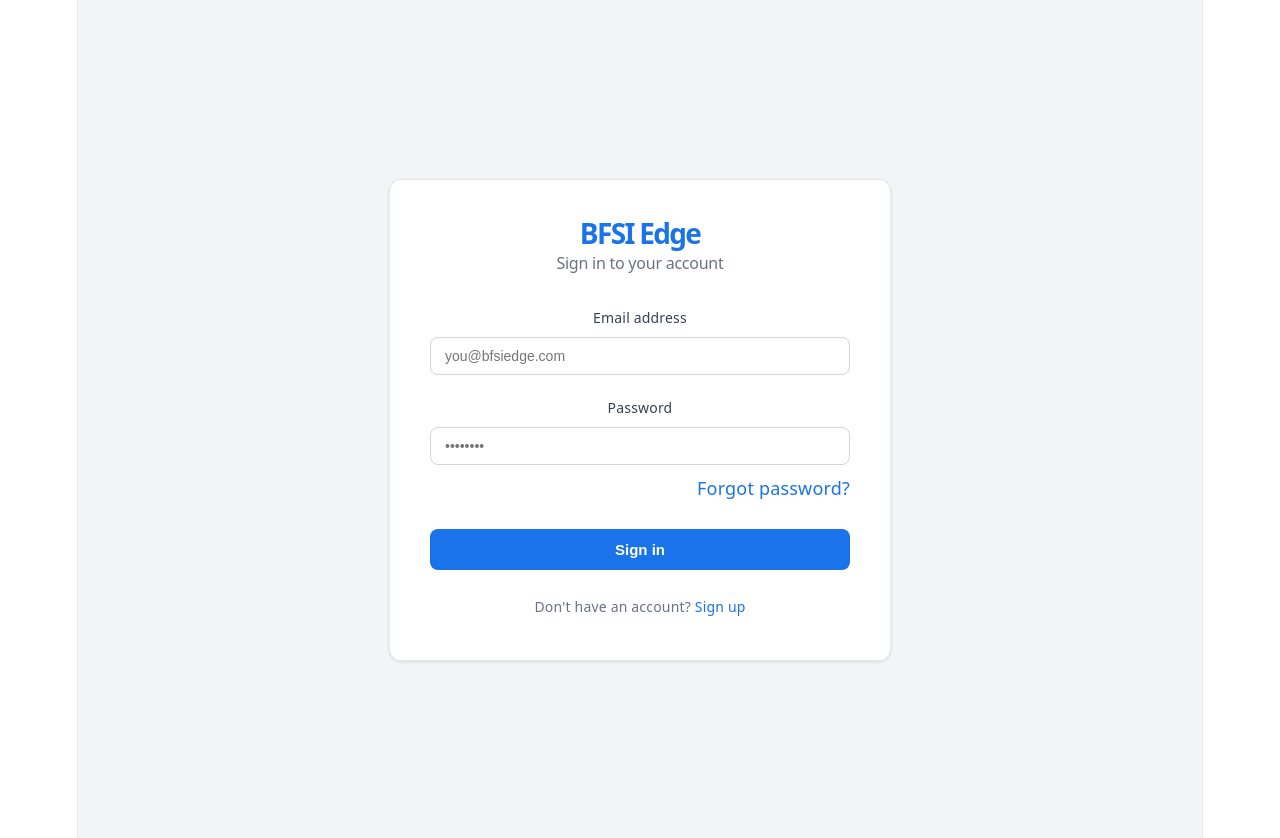
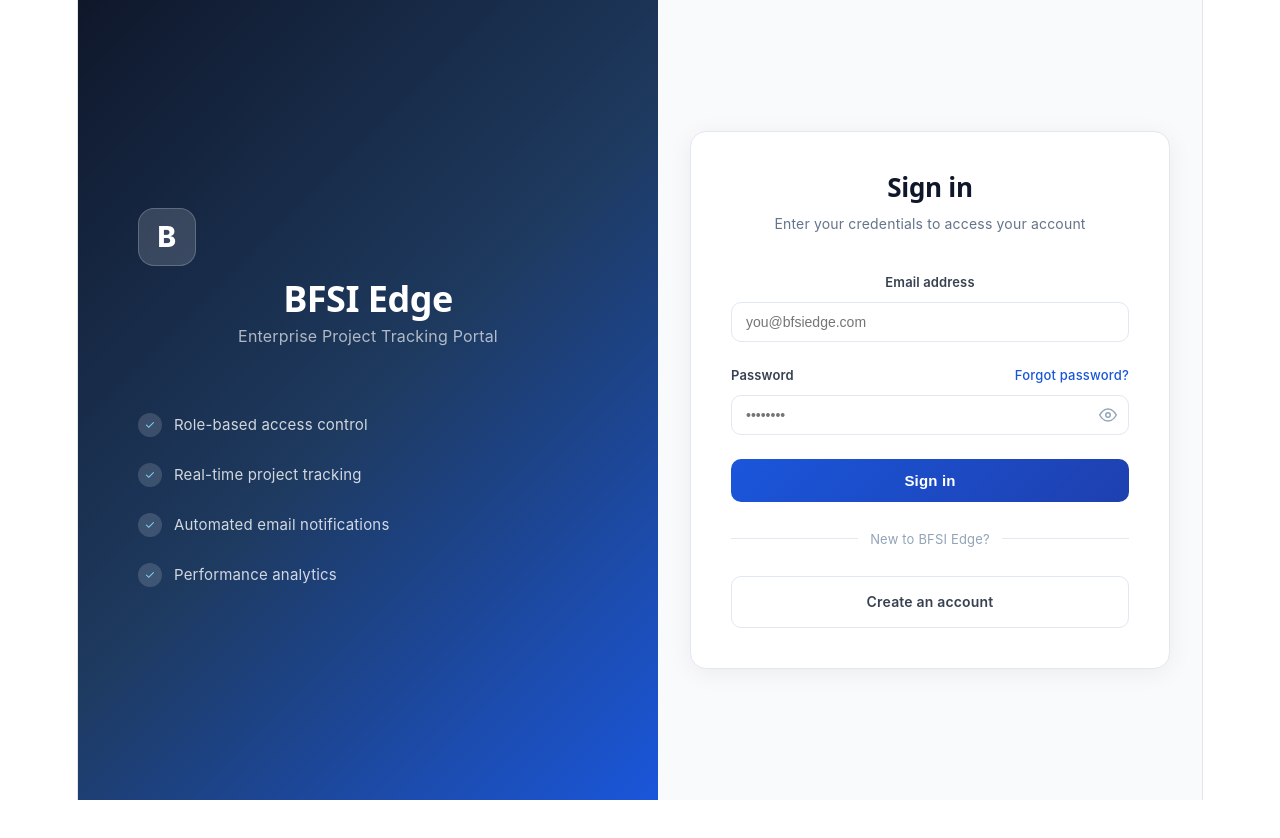
Before and after one commit to Pragat28/work360, a React app in the folder frontend/: page / in a window 1280 px wide. After the commit the page ends 800 px from the top, so only its background shows below. Built offline with nearby package versions, Linux system fonts and the light colour scheme; the HTML template or start-up script is replaced by a standard one.

Commit message:
Update LoginPage.jsx

```diff
--- a/frontend/src/pages/LoginPage.jsx
+++ b/frontend/src/pages/LoginPage.jsx
@@ -7,6 +7,7 @@ export default function LoginPage() {
   const navigate = useNavigate();
   const [form, setForm] = useState({ email: '', password: '' });
   const [loading, setLoading] = useState(false);
+  const [showPassword, setShowPassword] = useState(false);
 
   const handleChange = (e) => {
     setForm({ ...form, [e.target.name]: e.target.value });
@@ -19,25 +20,72 @@ export default function LoginPage() {
       const res = await loginUser(form);
       localStorage.setItem('token', res.data.token);
       localStorage.setItem('user', JSON.stringify(res.data.user));
-      toast.success('Login successful!');
+      toast.success('Welcome back!');
+      const role = res.data.user.role;
+      const params = new URLSearchParams(window.location.search);
+      const redirect = params.get('redirect');
 
-      // Redirect based on role
-      const role = res.data.user.role;
-      if (role === 'hr_admin') navigate('/pending-users');
-      else navigate('/dashboard');
-
+      if (redirect) navigate(redirect);
+      else if (role === 'hr_admin') navigate('/pending-users');
+      else if (role === 'manager') navigate('/manager/dashboard');
+      else if (role === 'employee') navigate('/employee/dashboard');
     } catch (err) {
-      toast.error(err.response?.data?.message || 'Login failed');
+      const errorMessage = err.response?.data?.message || 'Login failed';
+      if (errorMessage.includes('pending')) {
+        toast('⏳ Your account is pending approval — HR Admin will assign your role and notify you by email!', {
+          duration: 5000, icon: '⏳'
+        });
+      } else {
+        toast.error(errorMessage);
+      }
     } finally {
       setLoading(false);
     }
   };
 
+  const EyeIcon = () => (
+    <svg width="18" height="18" viewBox="0 0 24 24" fill="none" stroke="#94a3b8" strokeWidth="2" strokeLinecap="round" strokeLinejoin="round">
+      <path d="M1 12s4-8 11-8 11 8 11 8-4 8-11 8-11-8-11-8z"/>
+      <circle cx="12" cy="12" r="3"/>
+    </svg>
+  );
+
+  const EyeOffIcon = () => (
+    <svg width="18" height="18" viewBox="0 0 24 24" fill="none" stroke="#94a3b8" strokeWidth="2" strokeLinecap="round" strokeLinejoin="round">
+      <path d="M17.94 17.94A10.07 10.07 0 0 1 12 20c-7 0-11-8-11-8a18.45 18.45 0 0 1 5.06-5.94"/>
+      <path d="M9.9 4.24A9.12 9.12 0 0 1 12 4c7 0 11 8 11 8a18.5 18.5 0 0 1-2.16 3.19"/>
+      <line x1="1" y1="1" x2="23" y2="23"/>
+    </svg>
+  );
+
   return (
-    <div style={styles.container}>
+    <div style={styles.page}>
+      {/* Left Panel */}
+      <div style={styles.leftPanel}>
+        <div style={styles.brandSection}>
+          <div style={styles.logoBox}>
+            <span style={styles.logoText}>B</span>
+          </div>
+          <h1 style={styles.brandName}>BFSI Edge</h1>
+          <p style={styles.brandTagline}>Enterprise Project Tracking Portal</p>
+        </div>
+        <div style={styles.featureList}>
+          {['Role-based access control', 'Real-time project tracking', 'Automated email notifications', 'Performance analytics'].map((f) => (
+            <div key={f} style={styles.featureItem}>
+              <div style={styles.featureCheck}>✓</div>
+              <span style={styles.featureText}>{f}</span>
+            </div>
+          ))}
+        </div>
+      </div>
+
+      {/* Right Panel */}
+      <div style={styles.rightPanel}>
         <div style={styles.card}>
-        <h1 style={styles.title}>BFSI Edge</h1>
-        <h2 style={styles.subtitle}>Sign in to your account</h2>
+          <div style={styles.cardHeader}>
+            <h2 style={styles.cardTitle}>Sign in</h2>
+            <p style={styles.cardSubtitle}>Enter your credentials to access your account</p>
+          </div>
 
           <form onSubmit={handleSubmit} style={styles.form}>
             <div style={styles.field}>
@@ -54,73 +102,158 @@ export default function LoginPage() {
             </div>
 
             <div style={styles.field}>
+              <div style={styles.labelRow}>
                 <label style={styles.label}>Password</label>
+                <Link to="/forgot-password" style={styles.forgotLink}>Forgot password?</Link>
+              </div>
+              <div style={styles.inputWrapper}>
                 <input
-              type="password"
+                  type={showPassword ? 'text' : 'password'}
                   name="password"
                   value={form.password}
                   onChange={handleChange}
                   placeholder="••••••••"
                   required
-              style={styles.input}
+                  style={{...styles.input, paddingRight: '44px'}}
                 />
+                <button
+                  type="button"
+                  onClick={() => setShowPassword(!showPassword)}
+                  style={styles.eyeBtn}
+                >
+                  {showPassword ? <EyeOffIcon /> : <EyeIcon />}
+                </button>
               </div>
-
-          <div style={styles.forgotRow}>
-            <Link to="/forgot-password" style={styles.link}>
-              Forgot password?
-            </Link>
             </div>
 
             <button
               type="submit"
               disabled={loading}
-            style={loading ? {...styles.button, opacity: 0.7} : styles.button}
+              style={loading ? { ...styles.button, opacity: 0.75 } : styles.button}
             >
               {loading ? 'Signing in...' : 'Sign in'}
             </button>
           </form>
 
-        <p style={styles.bottomText}>
-          Don't have an account?{' '}
-          <Link to="/signup" style={styles.link}>Sign up</Link>
-        </p>
+          <div style={styles.divider}>
+            <span style={styles.dividerLine} />
+            <span style={styles.dividerText}>New to BFSI Edge?</span>
+            <span style={styles.dividerLine} />
+          </div>
+
+          <Link to="/signup" style={styles.signupBtn}>
+            Create an account
+          </Link>
+        </div>
       </div>
     </div>
   );
 }
 
 const styles = {
-  container: {
+  page: {
     minHeight: '100vh',
-    background: '#f3f4f6',
+    display: 'flex',
+    fontFamily: '-apple-system, BlinkMacSystemFont, "Segoe UI", Roboto, sans-serif'
+  },
+  leftPanel: {
+    flex: 1,
+    background: 'linear-gradient(135deg, #0f172a 0%, #1e3a5f 50%, #1a56db 100%)',
+    display: 'flex',
+    flexDirection: 'column',
+    justifyContent: 'center',
+    padding: '60px'
+  },
+  brandSection: {
+    marginBottom: '60px'
+  },
+  logoBox: {
+    width: '56px',
+    height: '56px',
+    background: 'rgba(255,255,255,0.15)',
+    borderRadius: '16px',
     display: 'flex',
     alignItems: 'center',
     justifyContent: 'center',
-    padding: '20px'
+    marginBottom: '20px',
+    border: '1px solid rgba(255,255,255,0.2)'
+  },
+  logoText: {
+    fontSize: '28px',
+    fontWeight: '800',
+    color: '#ffffff'
+  },
+  brandName: {
+    fontSize: '36px',
+    fontWeight: '800',
+    color: '#ffffff',
+    margin: '0 0 12px 0',
+    letterSpacing: '-0.5px'
+  },
+  brandTagline: {
+    fontSize: '16px',
+    color: 'rgba(255,255,255,0.65)',
+    margin: 0,
+    lineHeight: '1.5'
+  },
+  featureList: {
+    display: 'flex',
+    flexDirection: 'column',
+    gap: '16px'
+  },
+  featureItem: {
+    display: 'flex',
+    alignItems: 'center',
+    gap: '12px',
+    padding: '4px 0'
+  },
+  featureCheck: {
+    width: '24px',
+    height: '24px',
+    minWidth: '24px',
+    background: 'rgba(255,255,255,0.15)',
+    borderRadius: '50%',
+    display: 'flex',
+    alignItems: 'center',
+    justifyContent: 'center',
+    fontSize: '12px',
+    color: '#7dd3fc',
+    flexShrink: 0
+  },
+  featureText: {
+    fontSize: '15px',
+    color: 'rgba(255,255,255,0.8)'
+  },
+  rightPanel: {
+    width: '480px',
+    background: '#f8fafc',
+    display: 'flex',
+    alignItems: 'center',
+    justifyContent: 'center',
+    padding: '40px 32px'
   },
   card: {
     background: '#ffffff',
-    border: '1px solid #e5e7eb',
-    borderRadius: '12px',
+    borderRadius: '16px',
     padding: '40px',
     width: '100%',
-    maxWidth: '420px',
-    boxShadow: '0 1px 3px rgba(0,0,0,0.1)'
+    border: '1px solid #e2e8f0',
+    boxShadow: '0 4px 24px rgba(0,0,0,0.06)'
   },
-  title: {
-    fontSize: '28px',
+  cardHeader: {
+    marginBottom: '32px'
+  },
+  cardTitle: {
+    fontSize: '26px',
     fontWeight: '700',
-    color: '#1a73e8',
-    textAlign: 'center',
-    margin: '0 0 8px 0'
+    color: '#0f172a',
+    margin: '0 0 8px 0',
+    letterSpacing: '-0.3px'
   },
-  subtitle: {
-    fontSize: '16px',
-    fontWeight: '400',
-    color: '#6b7280',
-    textAlign: 'center',
-    margin: '0 0 32px 0'
+  cardSubtitle: {
+    fontSize: '14px',
+    color: '#64748b',
+    margin: 0
   },
   form: {
     display: 'flex',
@@ -130,46 +263,90 @@ const styles = {
   field: {
     display: 'flex',
     flexDirection: 'column',
-    gap: '6px'
+    gap: '7px'
+  },
+  labelRow: {
+    display: 'flex',
+    justifyContent: 'space-between',
+    alignItems: 'center'
   },
   label: {
-    fontSize: '14px',
-    fontWeight: '500',
-    color: '#374151'
+    fontSize: '13px',
+    fontWeight: '600',
+    color: '#374151',
+    letterSpacing: '0.01em'
+  },
+  forgotLink: {
+    fontSize: '13px',
+    color: '#1a56db',
+    textDecoration: 'none',
+    fontWeight: '500'
+  },
+  inputWrapper: {
+    position: 'relative',
+    display: 'flex',
+    alignItems: 'center'
   },
   input: {
-    padding: '10px 14px',
-    border: '1px solid #d1d5db',
-    borderRadius: '8px',
+    width: '100%',
+    padding: '11px 14px',
+    border: '1.5px solid #e2e8f0',
+    borderRadius: '10px',
     fontSize: '14px',
+    color: '#0f172a',
+    background: '#f8fafc',
     outline: 'none',
-    color: '#111827'
+    boxSizing: 'border-box'
   },
-  forgotRow: {
+  eyeBtn: {
+    position: 'absolute',
+    right: '12px',
+    background: 'none',
+    border: 'none',
+    cursor: 'pointer',
+    padding: '0',
     display: 'flex',
-    justifyContent: 'flex-end',
-    marginTop: '-10px'
+    alignItems: 'center',
+    justifyContent: 'center'
   },
   button: {
-    background: '#1a73e8',
+    background: 'linear-gradient(135deg, #1a56db, #1e40af)',
     color: '#ffffff',
     border: 'none',
-    borderRadius: '8px',
-    padding: '12px',
+    borderRadius: '10px',
+    padding: '13px',
     fontSize: '15px',
     fontWeight: '600',
     cursor: 'pointer',
-    marginTop: '8px'
+    marginTop: '4px',
+    letterSpacing: '0.01em'
   },
-  bottomText: {
+  divider: {
+    display: 'flex',
+    alignItems: 'center',
+    gap: '12px',
+    margin: '24px 0'
+  },
+  dividerLine: {
+    flex: 1,
+    height: '1px',
+    background: '#e2e8f0'
+  },
+  dividerText: {
+    fontSize: '13px',
+    color: '#94a3b8',
+    whiteSpace: 'nowrap'
+  },
+  signupBtn: {
+    display: 'block',
     textAlign: 'center',
+    padding: '12px',
+    border: '1.5px solid #e2e8f0',
+    borderRadius: '10px',
     fontSize: '14px',
-    color: '#6b7280',
-    marginTop: '24px'
-  },
-  link: {
-    color: '#1a73e8',
+    fontWeight: '600',
+    color: '#374151',
     textDecoration: 'none',
-    fontWeight: '500'
+    background: '#ffffff'
   }
 };
```
Lines whose indentation alone changed are shown as unchanged.
